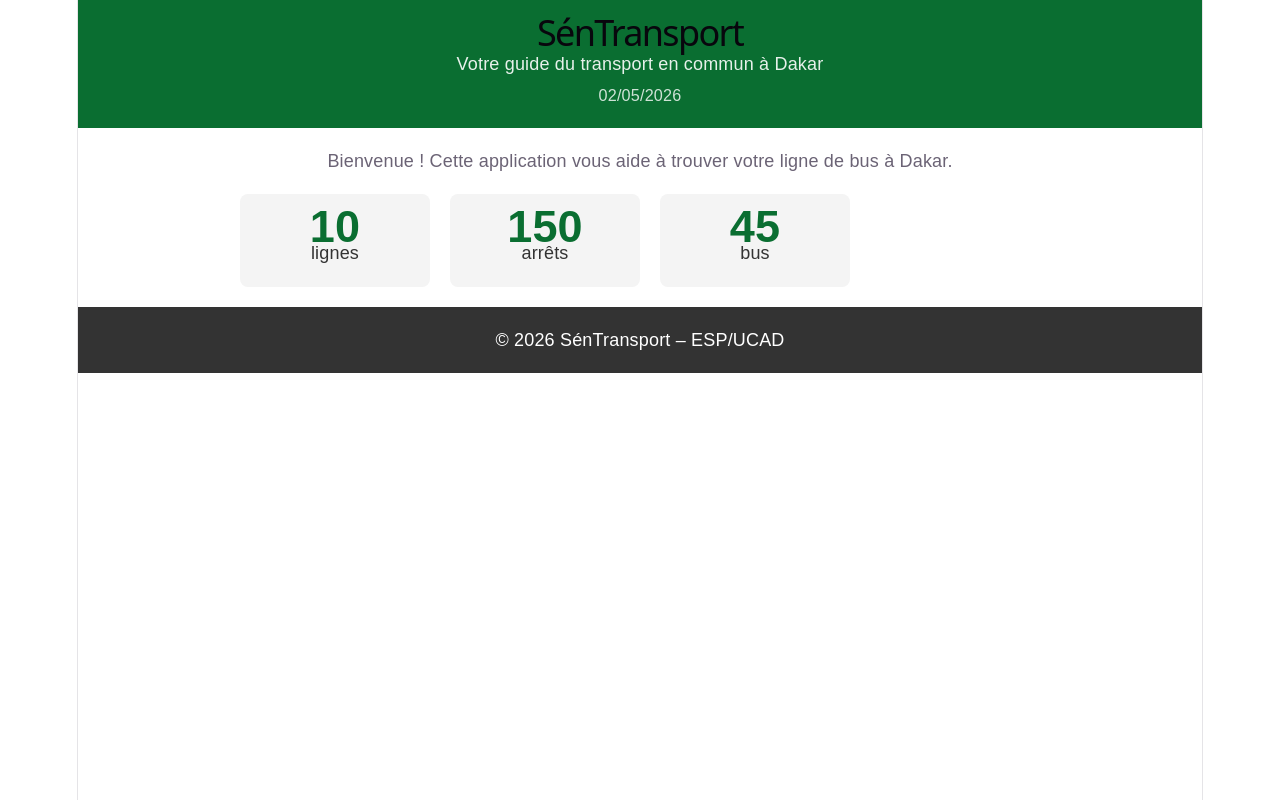
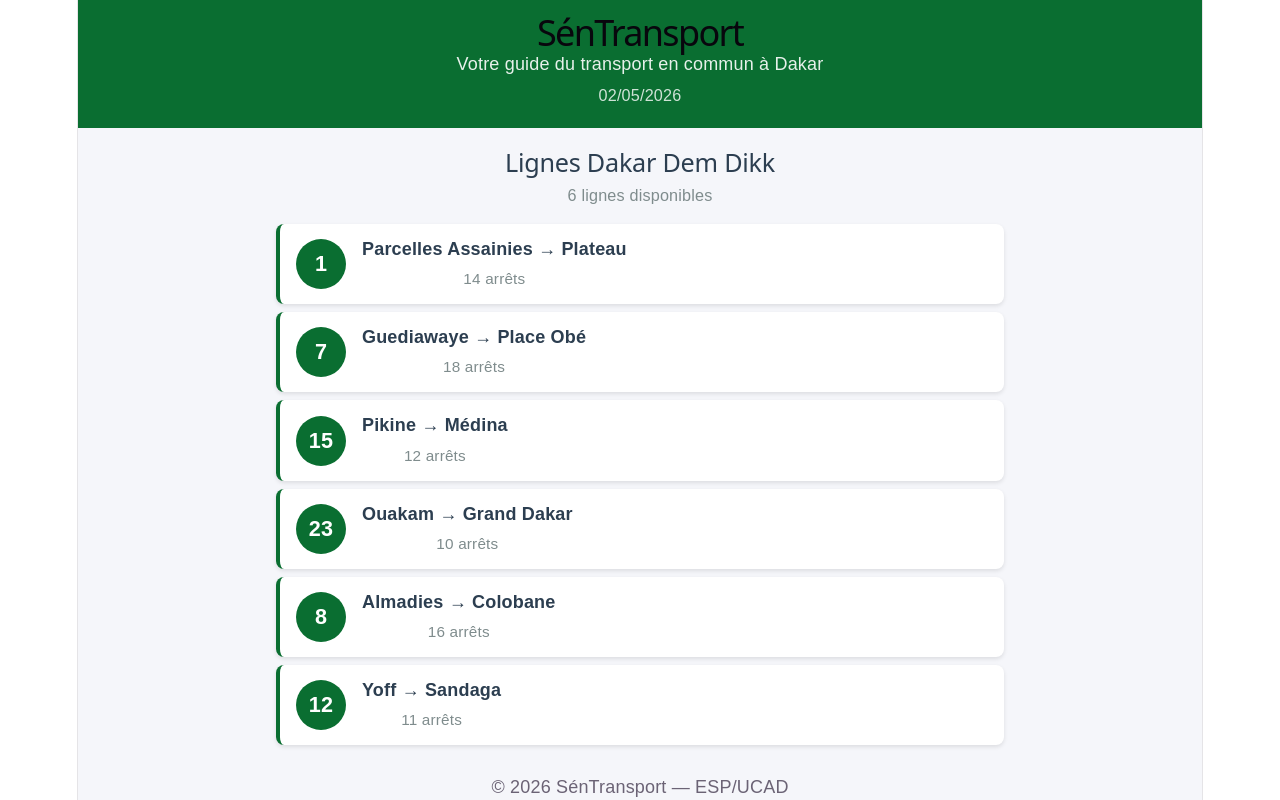
Before and after one commit to nanaketab/sentransport, a React (Vite) app: page / in a window 1280 px wide. Built offline with nearby package versions, Linux system fonts and the light colour scheme.

Commit message:
Lab 2 : composants statiques LigneBus et ListeLignes

```diff
--- a/src/App.css
+++ b/src/App.css
@@ -1,15 +1,22 @@
 .App {
   font-family: Arial, sans-serif;
   min-height: 100vh;
+  background-color: #f5f6fa;
+  display: flex;
+  flex-direction: column;
 }
 
 .contenu {
   padding: 20px;
   max-width: 800px;
   margin: 0 auto;
+  width: 100%;
+  box-sizing: border-box;
+  flex: 1;
 }
-.stats {
-  display: flex;
-  gap: 20px;
-  margin-top: 20px;
+
+@media (max-width: 600px) {
+  .contenu {
+    padding: 12px;
+  }
 }
--- a/src/App.jsx
+++ b/src/App.jsx
@@ -1,26 +1,27 @@
-import './App.css'
-import Header from './Header'
-import Footer from './Footer'
-import Statistique from './Statistique'
-import Statistique2 from './Statistique2'
-import Statistique3 from './Statistique3'
+import './App.css';
+import Header from './Header';
+import ListeLignes from './ListeLignes';
+import Footer from './Footer';
 
 function App() {
+  const lignes = [
+    { id:1, numero:"1",  depart:"Parcelles Assainies", arrivee:"Plateau",      arrets:14 },
+    { id:2, numero:"7",  depart:"Guediawaye",          arrivee:"Place Obé",    arrets:18 },
+    { id:3, numero:"15", depart:"Pikine",              arrivee:"Médina",       arrets:12 },
+    { id:4, numero:"23", depart:"Ouakam",              arrivee:"Grand Dakar",  arrets:10 },
+    { id:5, numero:"8",  depart:"Almadies",            arrivee:"Colobane",     arrets:16 },
+    { id:6, numero:"12", depart:"Yoff",                arrivee:"Sandaga",      arrets:11 },
+  ];
+
   return (
     <div className="App">
       <Header />
       <main className="contenu">
-        <p>Bienvenue ! Cette application vous aide à trouver
-        votre ligne de bus à Dakar.</p>
-        <div className="stats">
-          <Statistique />
-          <Statistique2 />
-          <Statistique3 />
-        </div>
+        <ListeLignes lignes={lignes} />
       </main>
       <Footer />
     </div>
-  )
+  );
 }
 
-export default App
+export default App;
--- a/src/Footer.css
+++ b/src/Footer.css
@@ -1,7 +1,8 @@
-.footer {
-  background-color: #333333;
-  color: white;
-  text-align: center;
-  padding: 20px;
-  margin-top: auto;
+. footer {
+background - color : #2 c3e50 ;
+color : # ecf0f1 ;
+text - align : center ;
+padding : 16 px;
+margin - top : 40 px;
+font - size : 0.85 rem ;
 }
--- a/src/Footer.jsx
+++ b/src/Footer.jsx
@@ -1,11 +1,11 @@
-import './Footer.css'
+import './Footer.css';
 
 function Footer() {
   return (
     <footer className="footer">
-      <p>© 2026 SénTransport – ESP/UCAD</p>
+      <p>© 2026 SénTransport — ESP/UCAD</p>
     </footer>
-  )
+  );
 }
 
-export default Footer
+export default Footer;
--- /dev/null
+++ b/src/LigneBus.css
@@ -0,0 +1,49 @@
+.ligne-bus {
+  display: flex;
+  align-items: center;
+  padding: 12px 16px;
+  margin: 8px 0;
+  background-color: #ffffff;
+  border-radius: 8px;
+  border-left: 4px solid #0a6e31;
+  box-shadow: 0 2px 4px rgba(0, 0, 0, 0.1);
+  cursor: pointer;
+  transition: transform 0.2s, box-shadow 0.2s;
+}
+
+.ligne-bus:hover {
+  transform: translateX(4px);
+  box-shadow: 0 4px 8px rgba(0, 0, 0, 0.15);
+}
+
+.ligne-numero {
+  background-color: #0a6e31;
+  color: white;
+  font-weight: bold;
+  font-size: 1.2rem;
+  width: 50px;
+  height: 50px;
+  border-radius: 50%;
+  display: flex;
+  align-items: center;
+  justify-content: center;
+  margin-right: 16px;
+  flex-shrink: 0;
+}
+
+.ligne-info {
+  display: flex;
+  flex-direction: column;
+}
+
+.ligne-trajet {
+  font-size: 1rem;
+  font-weight: 600;
+  color: #2c3e50;
+}
+
+.ligne-arrets {
+  font-size: 0.85rem;
+  color: #7f8c8d;
+  margin-top: 4px;
+}
--- /dev/null
+++ b/src/LigneBus.jsx
@@ -0,0 +1,15 @@
+import './LigneBus.css';
+
+function LigneBus({ numero, depart, arrivee, arrets }) {
+  return (
+    <div className="ligne-bus">
+      <div className="ligne-numero">{numero}</div>
+      <div className="ligne-info">
+        <span className="ligne-trajet">{depart} → {arrivee}</span>
+        <span className="ligne-arrets">{arrets} arrêts</span>
+      </div>
+    </div>
+  );
+}
+
+export default LigneBus;
--- /dev/null
+++ b/src/ListeLignes.css
@@ -0,0 +1,16 @@
+.liste-lignes {
+  padding: 0 16px;
+}
+
+.liste-titre {
+  color: #2c3e50;
+  font-size: 1.4rem;
+  margin-bottom: 4px;
+}
+
+.liste-description {
+  color: #7f8c8d;
+  font-size: 0.9rem;
+  margin-top: 0;
+  margin-bottom: 16px;
+}
--- /dev/null
+++ b/src/ListeLignes.jsx
@@ -0,0 +1,22 @@
+import LigneBus from './LigneBus';
+import './ListeLignes.css';
+
+function ListeLignes({ lignes }) {
+  return (
+    <div className="liste-lignes">
+      <h2 className="liste-titre">Lignes Dakar Dem Dikk</h2>
+      <p className="liste-description">{lignes.length} lignes disponibles</p>
+      {lignes.map(ligne => (
+        <LigneBus
+          key={ligne.id}
+          numero={ligne.numero}
+          depart={ligne.depart}
+          arrivee={ligne.arrivee}
+          arrets={ligne.arrets}
+        />
+      ))}
+    </div>
+  );
+}
+
+export default ListeLignes;
```
